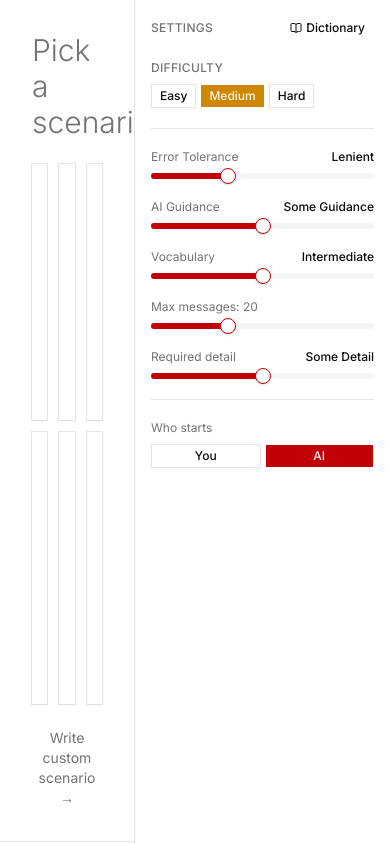
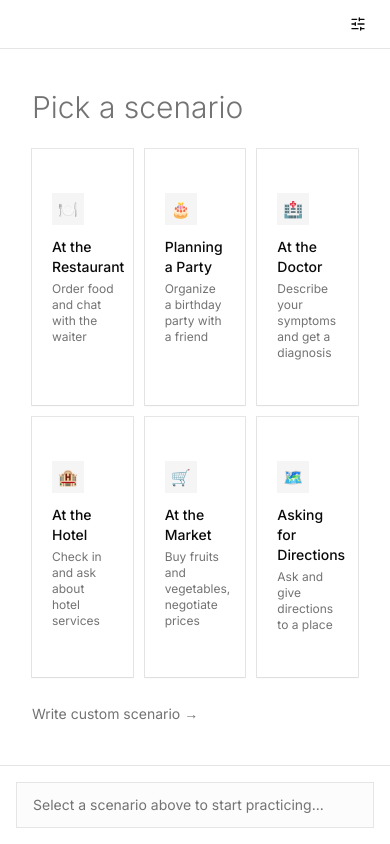
Before and after one commit to ahmoin/autentico, a Next.js app: page / in a window 390 px wide. Built offline with nearby package versions, Linux system fonts and the light colour scheme.

Commit message:
feat: add settings drawer for mobile

```diff
--- a/app/page.tsx
+++ b/app/page.tsx
@@ -6,6 +6,13 @@ import { CustomScenarioDialog } from "@/components/custom-scenario-dialog";
 import { DictionaryView } from "@/components/dictionary-view";
 import { ScenarioPicker } from "@/components/scenario-picker";
 import { SettingsSidebar } from "@/components/settings-sidebar";
+import {
+	Drawer,
+	DrawerContent,
+	DrawerHeader,
+	DrawerTitle,
+} from "@/components/ui/drawer";
+import { useIsMobile } from "@/hooks/use-mobile";
 import { getEntries } from "@/lib/dictionary";
 import {
 	buildDifficultyConfig,
@@ -16,11 +23,14 @@ import {
 } from "@/lib/spanish-chat";
 
 export default function Page() {
+	const isMobile = useIsMobile();
+
 	const [settings, setSettings] = useState<SettingsState>(DEFAULT_SETTINGS);
 	const [chatConfig, setChatConfig] = useState<ChatConfig | null>(null);
 	const [customOpen, setCustomOpen] = useState(false);
 	const [chatKey, setChatKey] = useState(0);
 	const [showDictionary, setShowDictionary] = useState(false);
+	const [drawerOpen, setDrawerOpen] = useState(false);
 	const [dictionaryVersion, setDictionaryVersion] = useState(0);
 	const [dictionaryCount, setDictionaryCount] = useState(
 		() => getEntries().length,
@@ -67,6 +77,28 @@ export default function Page() {
 		setDictionaryVersion((v) => v + 1);
 	};
 
+	const sidebarProps = {
+		settings,
+		chatConfig,
+		onUpdate: updateSettings,
+		onRoleSwap: handleRoleSwap,
+		onReset: handleReset,
+		onOpenDictionary: () => setShowDictionary(true),
+		dictionaryCount,
+	};
+
+	const panelContent = showDictionary ? (
+		<DictionaryView
+			onBack={() => {
+				setShowDictionary(false);
+				setDictionaryCount(getEntries().length);
+			}}
+			refreshKey={dictionaryVersion}
+		/>
+	) : (
+		<SettingsSidebar {...sidebarProps} />
+	);
+
 	return (
 		<div className="flex h-svh overflow-hidden">
 			<div className="flex min-w-0 flex-1 flex-col overflow-hidden">
@@ -76,35 +108,40 @@ export default function Page() {
 						config={chatConfig}
 						onBack={() => setChatConfig(null)}
 						onWordSaved={handleWordSaved}
+						onOpenSettings={() => setDrawerOpen(true)}
 					/>
 				) : (
 					<ScenarioPicker
 						onSelect={(s) => startScenario(s)}
 						onCustom={() => setCustomOpen(true)}
+						onOpenSettings={() => setDrawerOpen(true)}
 					/>
 				)}
 			</div>
 
-			{showDictionary ? (
-				<aside className="flex w-64 shrink-0 flex-col overflow-y-auto border-l">
-					<DictionaryView
-						onBack={() => {
-							setShowDictionary(false);
-							setDictionaryCount(getEntries().length);
+			{isMobile ? (
+				<>
+					<Drawer
+						open={drawerOpen}
+						onOpenChange={(open) => {
+							setDrawerOpen(open);
+							if (!open) setShowDictionary(false);
 						}}
-						refreshKey={dictionaryVersion}
-					/>
+					>
+						<DrawerContent className="max-h-[85vh]">
+							<DrawerHeader>
+								<DrawerTitle>
+									{showDictionary ? "Dictionary" : "Settings"}
+								</DrawerTitle>
+							</DrawerHeader>
+							<div className="overflow-y-auto px-4 pb-8">{panelContent}</div>
+						</DrawerContent>
+					</Drawer>
+				</>
+			) : (
+				<aside className="flex w-64 shrink-0 flex-col overflow-y-auto border-l p-4">
+					{panelContent}
 				</aside>
-			) : (
-				<SettingsSidebar
-					settings={settings}
-					chatConfig={chatConfig}
-					onUpdate={updateSettings}
-					onRoleSwap={handleRoleSwap}
-					onReset={handleReset}
-					onOpenDictionary={() => setShowDictionary(true)}
-					dictionaryCount={dictionaryCount}
-				/>
 			)}
 
 			<CustomScenarioDialog
--- a/components/chat-content.tsx
+++ b/components/chat-content.tsx
@@ -2,7 +2,12 @@
 
 import { useChat } from "@ai-sdk/react";
 import { DefaultChatTransport } from "ai";
-import { ArrowLeftIcon, PlayIcon, SquareIcon } from "lucide-react";
+import {
+	ArrowLeftIcon,
+	PlayIcon,
+	SlidersHorizontalIcon,
+	SquareIcon,
+} from "lucide-react";
 import type { FormEvent } from "react";
 import { useCallback, useEffect, useMemo, useRef, useState } from "react";
 import {
@@ -47,10 +52,12 @@ export function ChatContent({
 	config,
 	onBack,
 	onWordSaved,
+	onOpenSettings,
 }: {
 	config: ChatConfig;
 	onBack: () => void;
 	onWordSaved?: () => void;
+	onOpenSettings?: () => void;
 }) {
 	const [completion, setCompletion] = useState(0);
 	const [playingId, setPlayingId] = useState<string | null>(null);
@@ -144,11 +151,24 @@ export function ChatContent({
 							· You: {config.userRole} · AI: {config.aiRole}
 						</span>
 					</div>
-					<span
-						className={cn("text-xs font-medium tabular-nums", completionColor)}
-					>
-						{completion}%
-					</span>
+					<div className="flex items-center gap-2">
+						<span
+							className={cn(
+								"text-xs font-medium tabular-nums",
+								completionColor,
+							)}
+						>
+							{completion}%
+						</span>
+						<Button
+							variant="ghost"
+							size="icon-sm"
+							className="md:hidden"
+							onClick={onOpenSettings}
+						>
+							<SlidersHorizontalIcon className="size-4" />
+						</Button>
+					</div>
 				</div>
 				<div className="space-y-1">
 					<p className="text-[11px] text-muted-foreground">Completion level</p>
--- a/components/scenario-picker.tsx
+++ b/components/scenario-picker.tsx
@@ -1,3 +1,5 @@
+import { SlidersHorizontalIcon } from "lucide-react";
+import { Button } from "@/components/ui/button";
 import {
 	Card,
 	CardDescription,
@@ -9,12 +11,20 @@ import { SCENARIOS, type Scenario } from "@/lib/spanish-chat";
 export function ScenarioPicker({
 	onSelect,
 	onCustom,
+	onOpenSettings,
 }: {
 	onSelect: (s: Scenario) => void;
 	onCustom: () => void;
+	onOpenSettings?: () => void;
 }) {
 	return (
 		<div className="flex flex-1 flex-col">
+			<div className="flex items-center justify-end border-b px-4 py-2 md:hidden">
+				<Button size="icon-sm" variant="ghost" onClick={onOpenSettings}>
+					<SlidersHorizontalIcon className="size-4" />
+				</Button>
+			</div>
+
 			<div className="flex flex-1 flex-col items-center justify-center gap-8 p-8">
 				<div className="w-full max-w-2xl space-y-6">
 					<h2 className="text-3xl font-light text-muted-foreground">
--- a/components/settings-sidebar.tsx
+++ b/components/settings-sidebar.tsx
@@ -38,7 +38,7 @@ export function SettingsSidebar({
 		onUpdate(settingsFromPreset(d, settings.aiStarts));
 
 	return (
-		<aside className="flex w-64 shrink-0 flex-col gap-5 overflow-y-auto border-l p-4">
+		<div className="flex flex-col gap-5">
 			<div className="flex items-center justify-between">
 				<p className="text-xs font-medium uppercase tracking-wide text-muted-foreground">
 					Settings
@@ -188,6 +188,6 @@ export function SettingsSidebar({
 					</Button>
 				</>
 			)}
-		</aside>
+		</div>
 	);
 }
```
